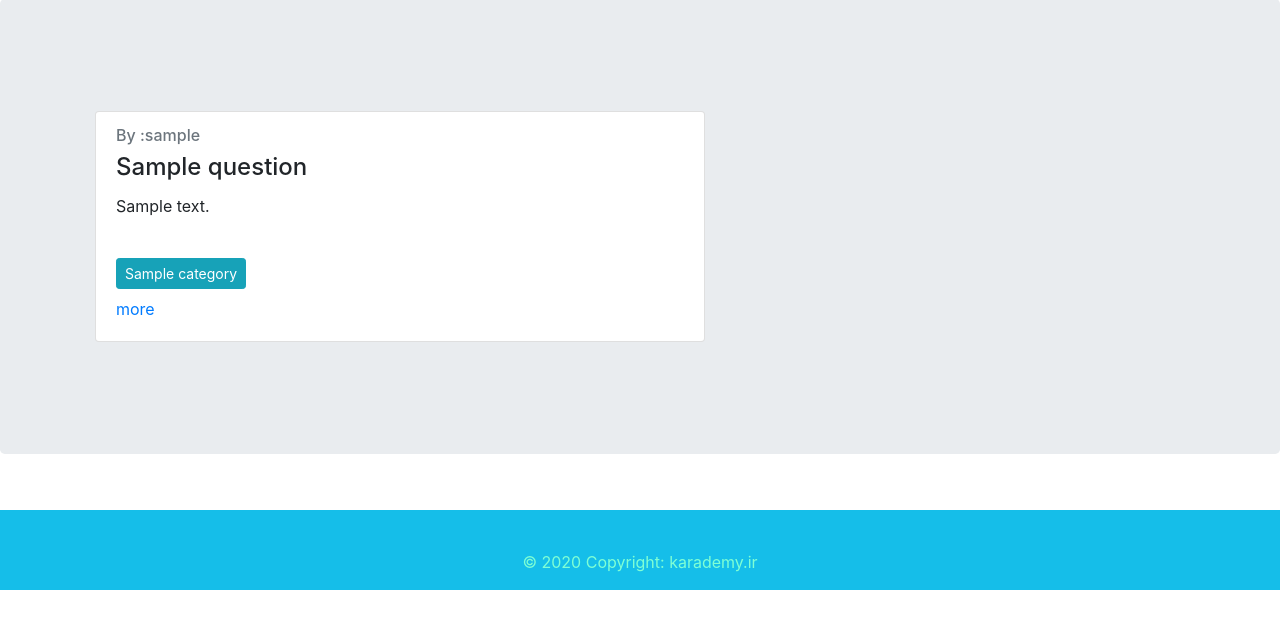
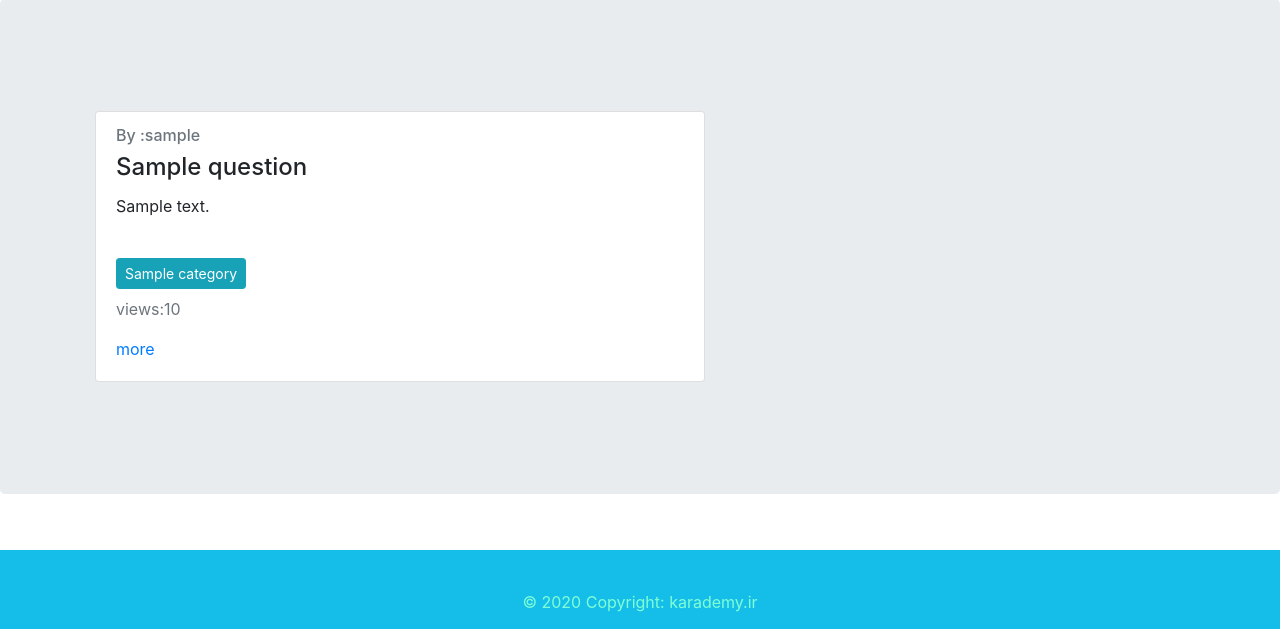
Before and after one commit to arian-rad/Question-and-Answer-webiste, a Django app: page /questions/ in a window 1280 px wide. Shown: the part 59-688 px from the top of the page. Run offline with Django 3.2, Linux system fonts and the light colour scheme; tables that the repository leaves empty hold one stand-in row (values such as "Sample post"); some libraries are stand-ins or nearby versions.

Commit message:
added views to templates with a minor issue!(some views get bold!)

```diff
--- a/questions/templates/questions/posts/allPosts.html
+++ b/questions/templates/questions/posts/allPosts.html
@@ -17,7 +17,10 @@
         <h6 class="btn btn-info btn-sm">{{cat}}</h6>
         {% endfor %} -->
         <br>
+        <p class="card-text text-muted">views:{{question.num_of_views}}</p>
+        <!-- <i style="font-size:24px" class="fa">&#xf06e;</i> -->
         <a href="{% url 'questions:question_detail' question.id %}" class="card-link">more</a>
+
       </div>
     </div>
   </div>
```
